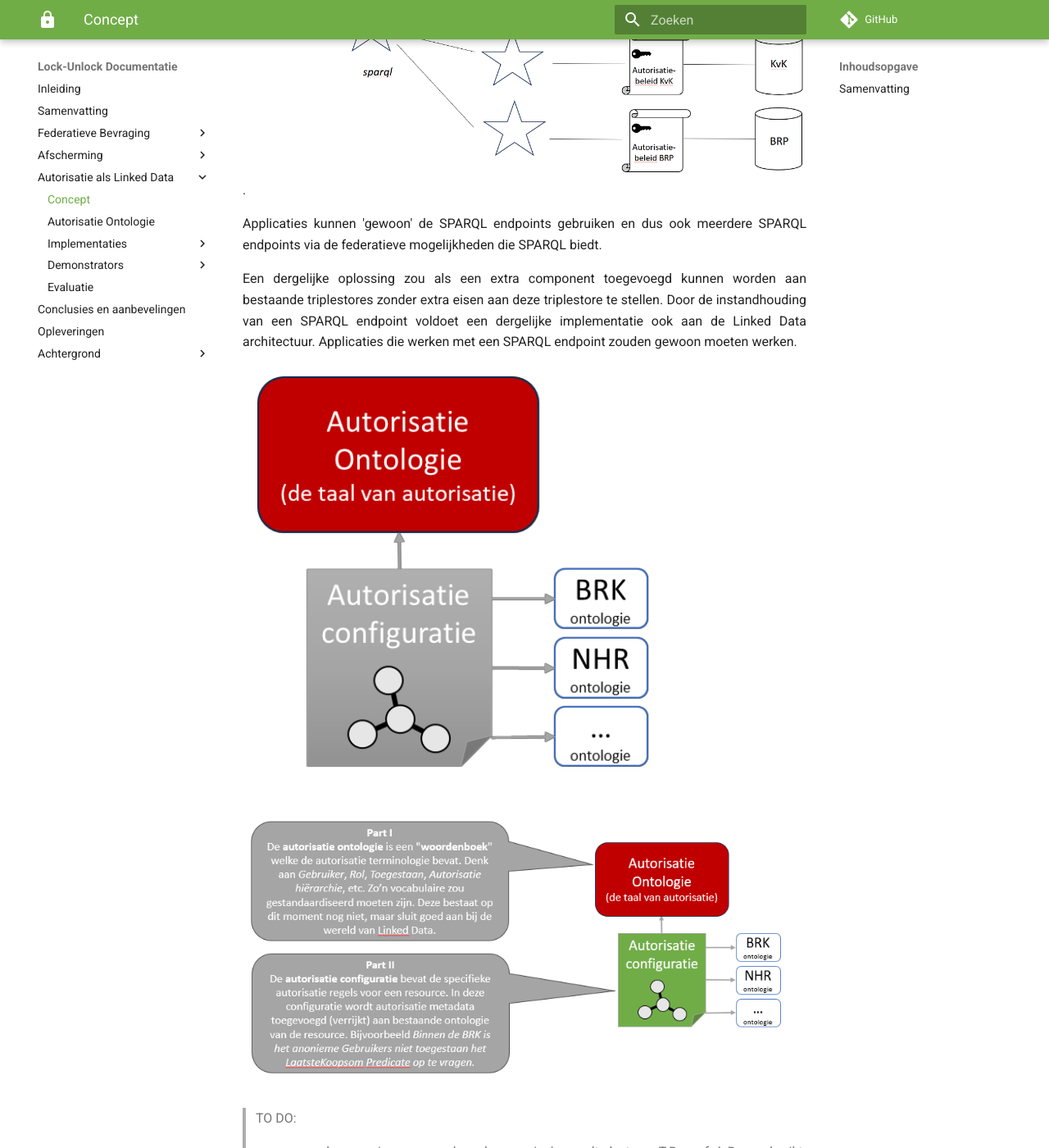
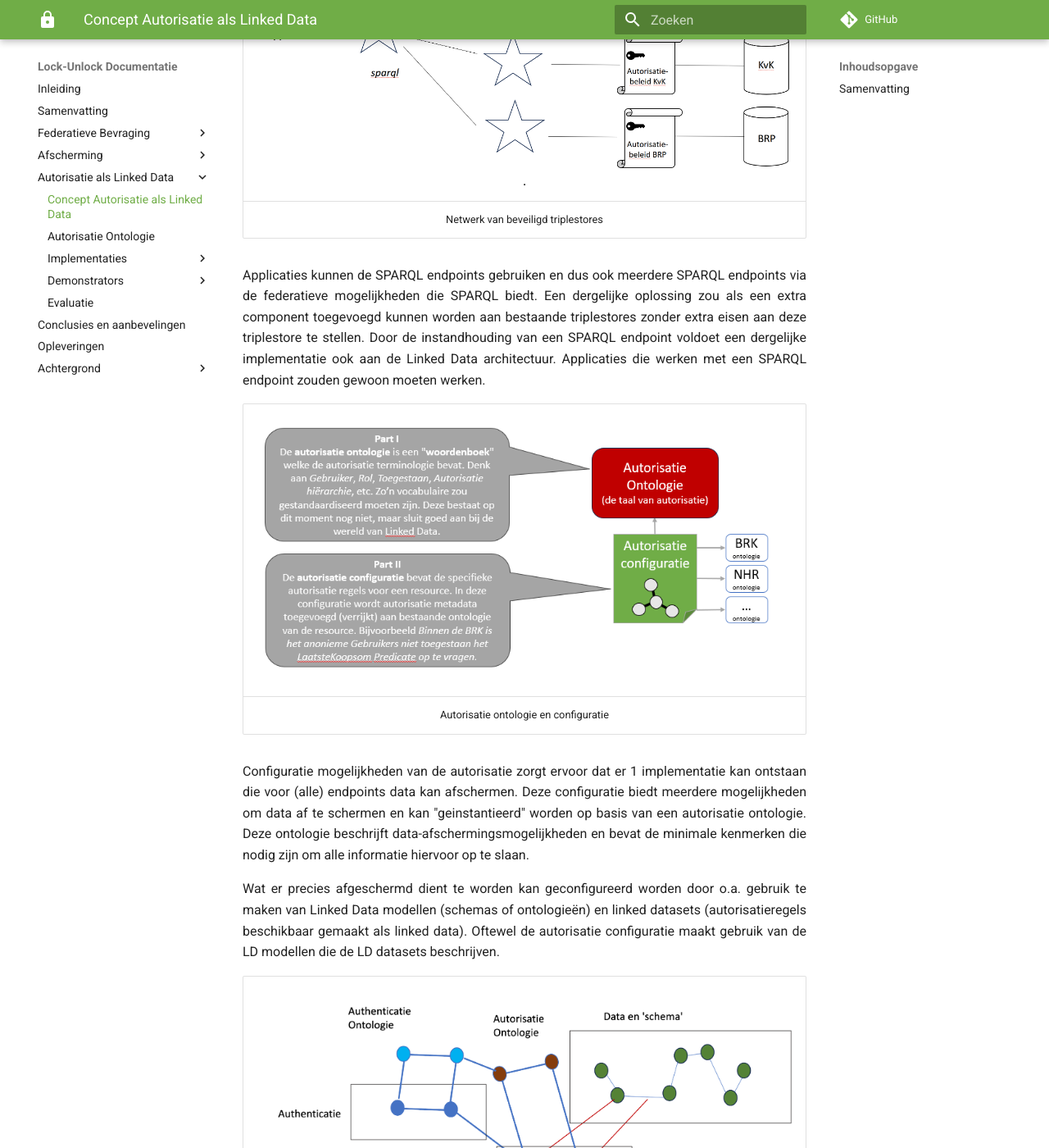
Before and after one commit to kadaster-labs/lock-unlock-docs, an MkDocs documentation site: the page built from docs/autorisatie-als-linkeddata/concept.md, in a window 1280 px wide and 1400 px high, scrolled down 461 px. Shown: the whole window at 82% size. Built offline with MkDocs 1.6.1 and Material for MkDocs 9.7.7, drawn with Linux system fonts in a browser that asks for light colours; comment, search, counter and statistics services are not loaded; some of the changed text lies outside the part shown.

Commit message:
Review: concept autorisatie als linked data

```diff
--- a/docs/autorisatie-als-linkeddata/concept.md
+++ b/docs/autorisatie-als-linkeddata/concept.md
@@ -1,43 +1,33 @@
 ---
-title: Concept
+title: Concept Autorisatie als Linked Data
 ---
 
-# Concept authorisatie als Linked Data
+# Concept 'Autorisatie als Linked Data'
 
 Binnen dit project wordt een configureerbare autorisatie component voorgesteld die een beveiligd SPARQL endpoint opricht. Alle SPARQL queries kunnen gesteld worden maar op basis van de autorisatie worden alleen de resultaten terug gegeven die de gebruiker mag zien. Op deze manier kan er een netwerk van triplestores gemaakt worden die eigen autorisatiegegevens bevat.
 
-![concept](images/concept1.png).
+| ![concept](images/concept1.png). |
+| :--: |
+| Netwerk van beveiligd triplestores |
 
-Applicaties kunnen 'gewoon' de SPARQL endpoints gebruiken en dus ook meerdere SPARQL endpoints via de federatieve mogelijkheden die SPARQL biedt.
+Applicaties kunnen de SPARQL endpoints gebruiken en dus ook meerdere SPARQL endpoints via de federatieve mogelijkheden die SPARQL biedt. Een dergelijke oplossing zou als een extra component toegevoegd kunnen worden aan bestaande triplestores zonder extra eisen aan deze triplestore te stellen. Door de instandhouding van een SPARQL endpoint voldoet een dergelijke implementatie ook aan de Linked Data architectuur. Applicaties die werken met een SPARQL endpoint zouden gewoon moeten werken.
 
-Een dergelijke oplossing zou als een extra component toegevoegd kunnen worden aan bestaande triplestores zonder extra eisen aan deze triplestore te  stellen. Door de instandhouding van een SPARQL endpoint voldoet een dergelijke implementatie ook aan de Linked Data architectuur. Applicaties die werken met een SPARQL endpoint zouden gewoon moeten werken.
-
-
-![concept](images/concept.png)
-
-![concept 2](images/concept2.png)
-
-> TO DO:
-
-> - oa op deze pagina maar ook andere pagina's wordt de term T-Box of A-Box gebruikt. Kunnen we die vervangen voor "schema's" of "datasets"? Ik denk dat dat begrijpelijker is voor de meeste mensen.
-> - Ik heb een andere versie van het "concept" plaatje toegevoegd. Die is ms nog duidelijker door de extra toelichting? Zo ja, dan kan die andere weg denk ik.
-> - Ik snap de eerste zin niet zo goed hieronder. Klopt deze suggestie: Bovenstaande afbeelding laat zien dat de autorisatie configuratie ervoor zorgt dat één implementatie kan ontstaan die ervoor zorgt dat (alle) endpoints data kunnen afschermen.
+| ![concept 2](images/concept2.png) |
+| :--: |
+| Autorisatie ontologie en configuratie |
 
 Configuratie mogelijkheden van de autorisatie zorgt ervoor dat er 1 implementatie kan ontstaan die voor (alle) endpoints data kan afschermen. Deze configuratie biedt meerdere mogelijkheden om data af te schermen en kan "geinstantieerd" worden op basis van een autorisatie ontologie. Deze ontologie beschrijft data-afschermingsmogelijkheden en bevat de minimale kenmerken die nodig zijn om alle informatie hiervoor op te slaan.
 
-Wat er precies afgeschermd dient te worden kan geconfigureerd worden door o.a. gebruik te maken van Linked Data T-Box modellen (schema's) en Linked data (A-Box) datasets. Oftewel de autorisatie configuratie maakt gebruik van de LD modellen die de LD datasets beschrijven.
+Wat er precies afgeschermd dient te worden kan geconfigureerd worden door o.a. gebruik te maken van Linked Data modellen (schemas of ontologieën) en linked datasets (autorisatieregels beschikbaar gemaakt als linked data). Oftewel de autorisatie configuratie maakt gebruik van de LD modellen die de LD datasets beschrijven.
 
-![conceptLD](images/autorisatieAlsLD.png)
+| ![conceptLD](images/autorisatieAlsLD.png) |
+| :--: |
+| Autorisatie ontologie |
 
 ### Samenvatting
-> TO DO:
-
-> - kan hier A-Box/T-Box ook vervangen worden door andere termen? Of ben ik de enige die deze termen niet gelijk kan plaatsen?
-> - Moet het bij het laatste punt niet juist voor ipv achter zijn?
-
 Samengevat zijn de hoofduitgangspunten voor het concept Autorisatie als Linked Data zijn:
 
 * Autorisatieregels zijn vastgelegd in Linked Data op basis van een autorisatie ontologie
-* Autorisatieregels zijn verbonden met A-Box/T-Box Linked Data
+* Autorisatieregels zijn beschrijven in RDF format en geinstantieerd op basis van de autorisatie ontologie
 * Een autorisatie implementatie gebruikt de autorisatie-regels in LD en dat is voldoende voor een volledige implementatie
 * Een autorisatie implementatie zit achter een SPARQL endpoint zodat alle Linked Data standaarden in tact blijven
```
